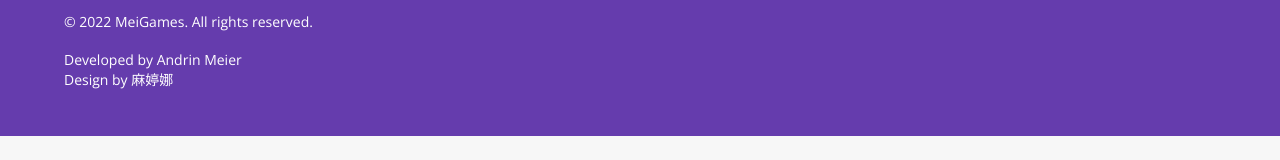
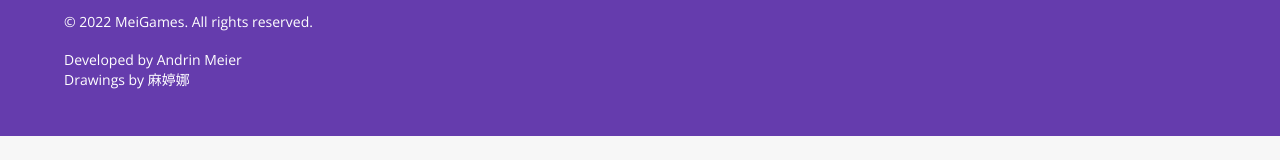
Before and after one commit to andrinmeier/meigames-webapp, a Next.js app: page / in a window 1280 px wide. Shown: the part 516-676 px from the top of the page. Built offline with nearby package versions, Linux system fonts and the light colour scheme.

Commit message:
rename designer to artist

```diff
--- a/components/Footer.tsx
+++ b/components/Footer.tsx
@@ -17,7 +17,7 @@ const Footer = () => {
                     <Typography variant="body2">© 2022 MeiGames. All rights reserved.</Typography>
                     <br/>
                     <Typography variant="body2"><Link color="inherit" underline="none" href="mailto:play@mei-games.com">Developed by Andrin Meier</Link></Typography>
-                    <Typography variant="body2"><Link color="inherit" underline="none" href="mailto:designer@mei-games.com">Design by 麻婷娜</Link></Typography>
+                    <Typography variant="body2"><Link color="inherit" underline="none" href="mailto:artist@mei-games.com">Drawings by 麻婷娜</Link></Typography>
                 </Container>
             </Box >
         </footer >
```
